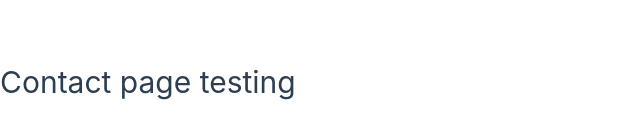
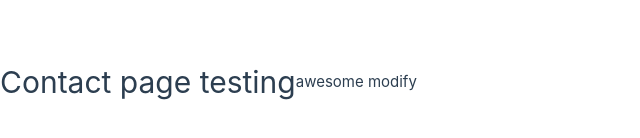
Before and after one commit to MatheoDev/gcp-project, a Vue app: page /about in a window 1280 px wide. Shown: the part 342-480 px from the top of the page, without its empty margins (0-640 px from the left). Built offline with nearby package versions, Linux system fonts and the light colour scheme.

Commit message:
awesome modify test

```diff
--- a/src/views/AboutView.vue
+++ b/src/views/AboutView.vue
@@ -1,6 +1,7 @@
 <template>
   <div class="about">
     <h1>Contact page testing</h1>
+    <div>awesome modify</div>
   </div>
 </template>
 
```
